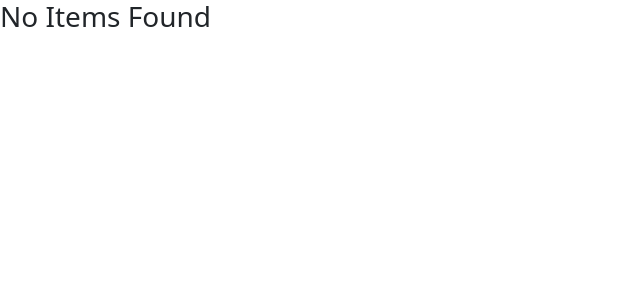
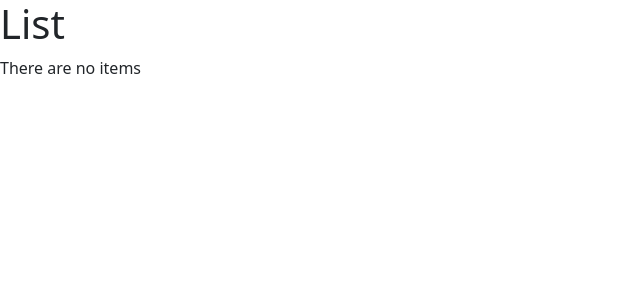
Before and after one commit to HdKe1/personal_web, a React (Vite) app in the folder react/first_one/: page / in a window 1280 px wide. Shown: the top 300 px of the page, without its empty margins (0-640 px from the left). Built offline with nearby package versions, Linux system fonts and the light colour scheme.

Commit message:
conditional rendering using logical and

```diff
--- a/react/first_one/src/components/ListGroup.tsx
+++ b/react/first_one/src/components/ListGroup.tsx
@@ -1,12 +1,11 @@
 function ListGroup() {
   let items = ["New York", "San Francisco", "Tokyo", "London", "Paris"];
   items = [];
-  if (items.length === 0) {
-    return <h3>No Items Found</h3>;
-  }
+
   return (
     <>
-      <h1>Hello</h1>
+      <h1>List</h1>
+      {items.length === 0 && <p>There are no items</p>}
       <ul className="list-group">
         {items.map((item) => (
           <li key={item}>{item}</li>
```
